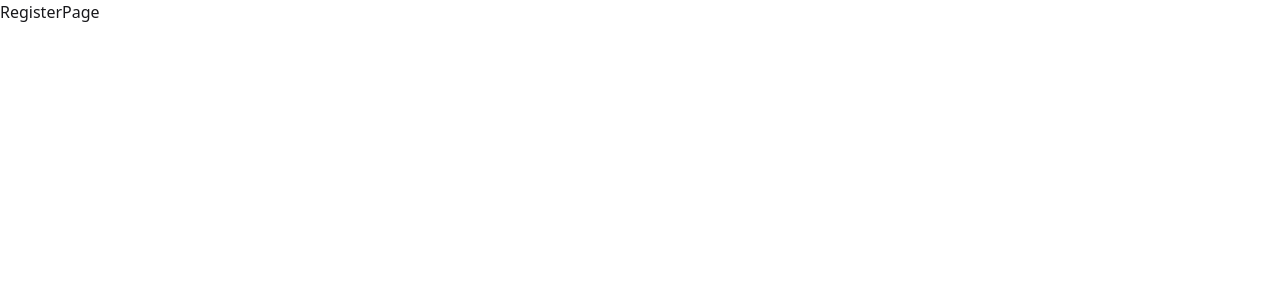
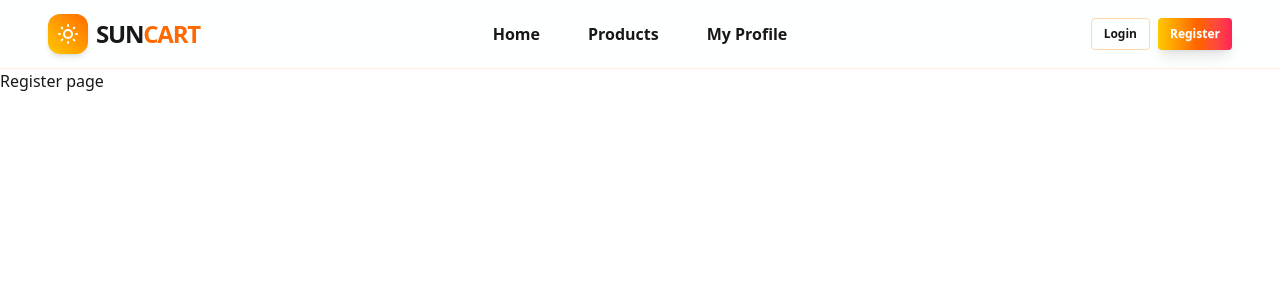
Before and after one commit to Zakaria-info/Summer-Cart, a Next.js app: page /register in a window 1280 px wide. Shown: the top 300 px of the page. Built offline with nearby package versions, Linux system fonts and the light colour scheme.

Commit message:
Added navbar section with meeting requirements

```diff
--- a/src/app/(auth)/register/page.jsx
+++ b/src/app/(auth)/register/page.jsx
@@ -3,7 +3,7 @@ import React from 'react';
 const RegisterPage = () => {
     return (
         <div>
-            RegisterPage
+            Register page
         </div>
     );
 };
--- a/src/app/layout.js
+++ b/src/app/layout.js
@@ -1,5 +1,6 @@
 import { Geist, Geist_Mono } from "next/font/google";
 import "./globals.css";
+import Navbar from "@/components/shared/Navbar";
 
 const geistSans = Geist({
   variable: "--font-geist-sans",
@@ -22,7 +23,10 @@ export default function RootLayout({ children }) {
       lang="en"
       className={`${geistSans.variable} ${geistMono.variable} h-full antialiased`}
     >
-      <body className="min-h-full flex flex-col">{children}</body>
+      <body className="min-h-full flex flex-col">
+        <Navbar/>
+        {children}
+        </body>
     </html>
   );
 }
--- a/src/app/page.js
+++ b/src/app/page.js
@@ -2,64 +2,6 @@ import Image from "next/image";
 
 export default function Home() {
   return (
-    <div className="flex flex-col flex-1 items-center justify-center bg-zinc-50 font-sans dark:bg-black">
-      <main className="flex flex-1 w-full max-w-3xl flex-col items-center justify-between py-32 px-16 bg-white dark:bg-black sm:items-start">
-        <Image
-          className="dark:invert"
-          src="/next.svg"
-          alt="Next.js logo"
-          width={100}
-          height={20}
-          priority
-        />
-        <div className="flex flex-col items-center gap-6 text-center sm:items-start sm:text-left">
-          <h1 className="max-w-xs text-3xl font-semibold leading-10 tracking-tight text-black dark:text-zinc-50">
-            To get started, edit the page.js file.
-          </h1>
-          <p className="max-w-md text-lg leading-8 text-zinc-600 dark:text-zinc-400">
-            Looking for a starting point or more instructions? Head over to{" "}
-            <a
-              href="https://vercel.com/templates?framework=next.js&utm_source=create-next-app&utm_medium=appdir-template-tw&utm_campaign=create-next-app"
-              className="font-medium text-zinc-950 dark:text-zinc-50"
-            >
-              Templates
-            </a>{" "}
-            or the{" "}
-            <a
-              href="https://nextjs.org/learn?utm_source=create-next-app&utm_medium=appdir-template-tw&utm_campaign=create-next-app"
-              className="font-medium text-zinc-950 dark:text-zinc-50"
-            >
-              Learning
-            </a>{" "}
-            center.
-          </p>
-        </div>
-        <div className="flex flex-col gap-4 text-base font-medium sm:flex-row">
-          <a
-            className="flex h-12 w-full items-center justify-center gap-2 rounded-full bg-foreground px-5 text-background transition-colors hover:bg-[#383838] dark:hover:bg-[#ccc] md:w-[158px]"
-            href="https://vercel.com/new?utm_source=create-next-app&utm_medium=appdir-template-tw&utm_campaign=create-next-app"
-            target="_blank"
-            rel="noopener noreferrer"
-          >
-            <Image
-              className="dark:invert"
-              src="/vercel.svg"
-              alt="Vercel logomark"
-              width={16}
-              height={16}
-            />
-            Deploy Now
-          </a>
-          <a
-            className="flex h-12 w-full items-center justify-center rounded-full border border-solid border-black/[.08] px-5 transition-colors hover:border-transparent hover:bg-black/[.04] dark:border-white/[.145] dark:hover:bg-[#1a1a1a] md:w-[158px]"
-            href="https://nextjs.org/docs?utm_source=create-next-app&utm_medium=appdir-template-tw&utm_campaign=create-next-app"
-            target="_blank"
-            rel="noopener noreferrer"
-          >
-            Documentation
-          </a>
-        </div>
-      </main>
-    </div>
+   <h2 className="text-violet-500">Homepage</h2>
   );
 }
--- a/src/components/shared/Navbar.jsx
+++ b/src/components/shared/Navbar.jsx
@@ -0,0 +1,75 @@
+import Link from 'next/link';
+import { HiOutlineSun, HiMenuAlt3 } from 'react-icons/hi';
+
+const Navbar = () => {
+  // Mock state: change to true to see the "Logged In" view
+  const isLoggedIn = false;
+
+  return (
+    <div className="navbar bg-base-100/90 backdrop-blur-md sticky top-0 z-50 px-4 lg:px-12 border-b border-orange-100">
+      {/* Logo Area */}
+      <div className="navbar-start">
+        <Link href="/" className="flex items-center gap-2 group">
+          <div className="bg-gradient-to-tr from-yellow-400 to-orange-500 p-2 rounded-xl text-white group-hover:rotate-12 transition-transform shadow-md">
+            <HiOutlineSun size={24} />
+          </div>
+          <span className="font-extrabold text-2xl tracking-tighter hidden sm:block">
+            SUN<span className="text-orange-500">CART</span>
+          </span>
+        </Link>
+      </div>
+
+      {/* Desktop Links */}
+      <div className="navbar-center hidden lg:flex">
+        <ul className="menu menu-horizontal px-1 gap-6 font-semibold text-base">
+          <li className="hover:text-orange-500 transition-colors"><Link href="/">Home</Link></li>
+          <li className="hover:text-orange-500 transition-colors"><Link href="/products">Products</Link></li>
+          <li className="hover:text-orange-500 transition-colors"><Link href="/profile">My Profile</Link></li>
+        </ul>
+      </div>
+
+      {/* Auth Buttons */}
+      <div className="navbar-end gap-3">
+        {isLoggedIn ? (
+          <div className="dropdown dropdown-end">
+            <div tabIndex={0} role="button" className="btn btn-ghost btn-circle avatar online">
+              <div className="w-10 rounded-full ring ring-orange-400 ring-offset-base-100 ring-offset-2">
+                <img alt="User" src="https://api.dicebear.com/7.x/avataaars/svg?seed=Felix" />
+              </div>
+            </div>
+            <ul tabIndex={0} className="mt-3 z-[1] p-2 shadow-xl menu menu-sm dropdown-content bg-base-100 rounded-box w-52 border border-orange-50">
+              <li><a>Profile Settings</a></li>
+              <li><a className="text-red-500 font-bold">Logout</a></li>
+            </ul>
+          </div>
+        ) : (
+          <div className="flex items-center gap-2">
+            <Link href="/login" className="btn btn-ghost btn-sm border-orange-200">
+              Login
+            </Link>
+            <Link
+              href="/register"
+              className="btn btn-sm bg-gradient-to-r from-yellow-400 via-orange-500 to-rose-500 border-none text-white font-bold shadow-lg hover:scale-105 transition-all"
+            >
+              Register
+            </Link>
+          </div>
+        )}
+
+        {/* Mobile Dropdown */}
+        <div className="dropdown dropdown-end lg:hidden">
+          <label tabIndex={0} className="btn btn-ghost p-0">
+            <HiMenuAlt3 size={28} className="text-orange-600" />
+          </label>
+          <ul tabIndex={0} className="menu menu-sm dropdown-content mt-3 z-[1] p-4 shadow-2xl bg-base-100 rounded-2xl w-64 gap-2 border border-orange-50">
+            <li><Link href="/">Home</Link></li>
+            <li><Link href="/products">Products</Link></li>
+            <li><Link href="/profile">My Profile</Link></li>
+          </ul>
+        </div>
+      </div>
+    </div>
+  );
+};
+
+export default Navbar;
```
